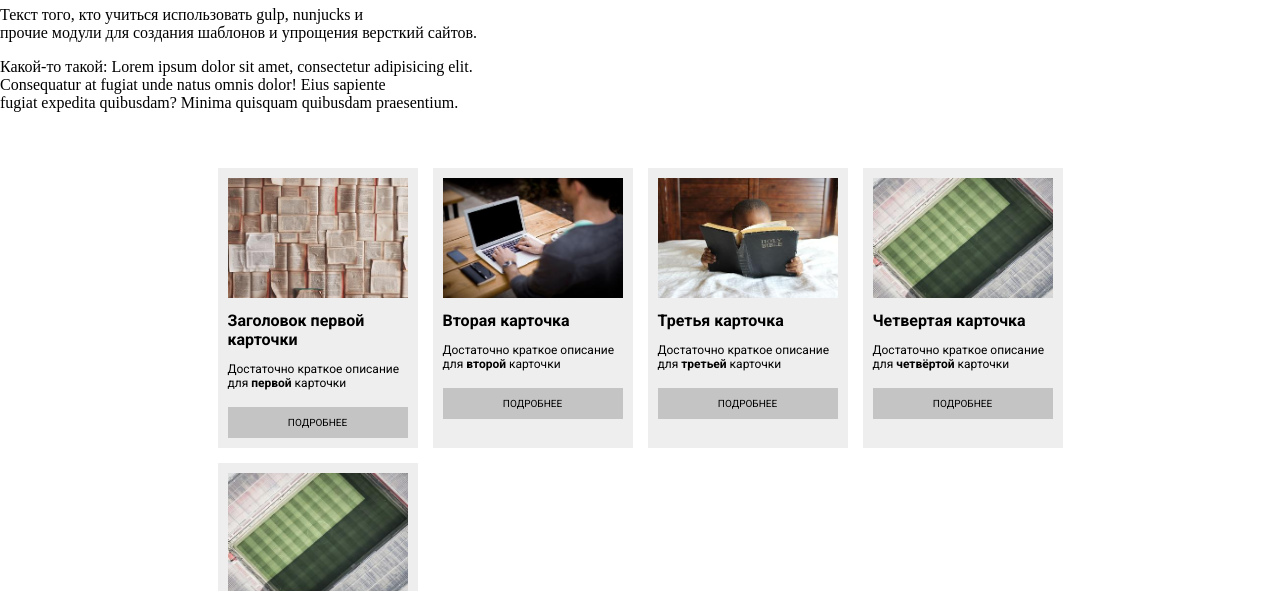
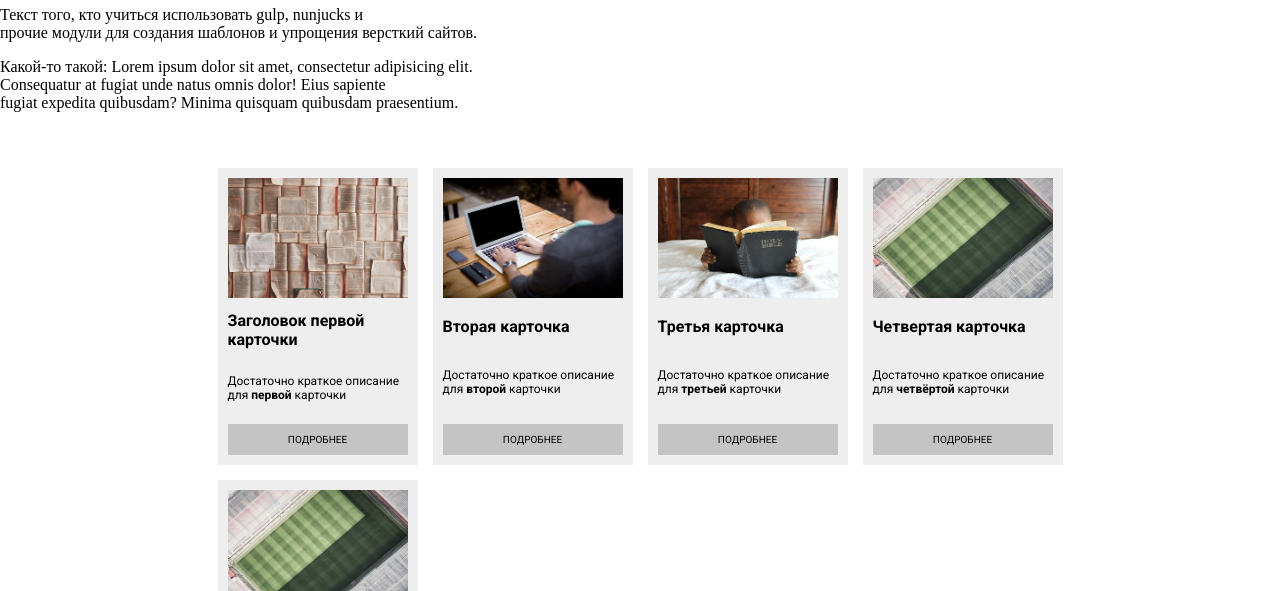
Before and after one commit to Towerbank/tower_tutorial, a website: page src/index.html in a window 1280 px wide. Shown: the part 209-800 px from the top of the page. Drawn offline with nearby package versions, Linux system fonts and the light colour scheme; files that its build step writes are made by us from their sources.

Commit message:
card flex и padding для всей карточки

```diff
--- a/src/styles/parts/_general.scss
+++ b/src/styles/parts/_general.scss
@@ -21,23 +21,24 @@ body {
 
   &__card {
     background-color: #EEEEEE;
+    display: flex;
+    flex-direction: column;
+    justify-content: space-between;
+    padding: 10px;
   }
 
   &__img {
     display: block;
-    margin: 10px auto 0 auto;
   }
 
   &__title {
     font-size: 16px;
     font-weight: bold;
-    margin-left: 10px;
   }
 
   &__description {
-    margin-left: 10px;
     font-size: 12px;
-    padding-bottom: 5px;
+    padding-bottom: 10px;
   }
 
   &__button {
@@ -45,7 +46,6 @@ body {
     text-align: center;
     text-transform: uppercase;
     padding: 10px 0;
-    margin: 0 10px 10px 10px;
     color: black;
     text-decoration: none;
     background-color: #C4C4C4;
```
Also changed, not shown: build/css/main.css.
